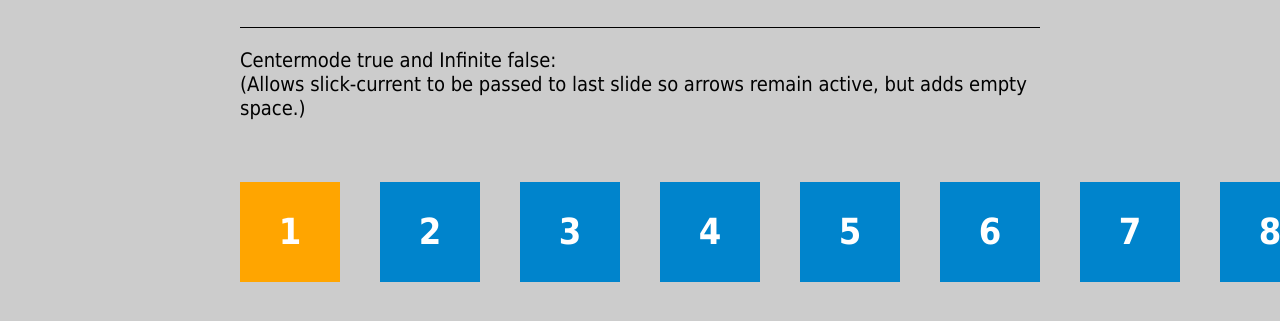
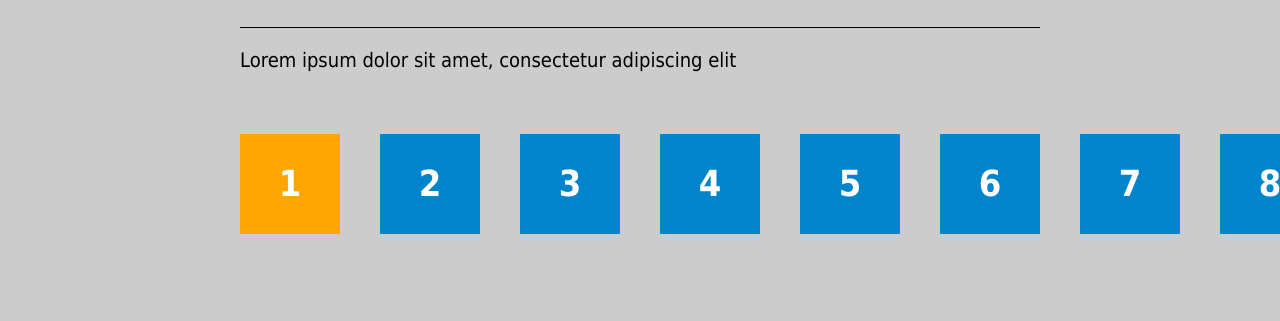
Before and after one commit to onuryagyemez/onuryagyemez.github.io, a plain HTML site: page index.html in a window 1280 px wide. Shown: the top 321 px of the page. Drawn offline with Linux system fonts and the light colour scheme.

Commit message:
Update index.html

```diff
--- a/index.html
+++ b/index.html
@@ -12,7 +12,7 @@
 </head>
 <body>
 <div class="container-60">
-<h4>Centermode true and Infinite false: <br/>(Allows slick-current to be passed to last slide so arrows remain active, but adds empty space.)</h4>
+<h4>Lorem ipsum dolor sit amet, consectetur adipiscing elit</h4>
 <div class="slider3">
     <h3>1</h3>
     <h3>2</h3>
```
